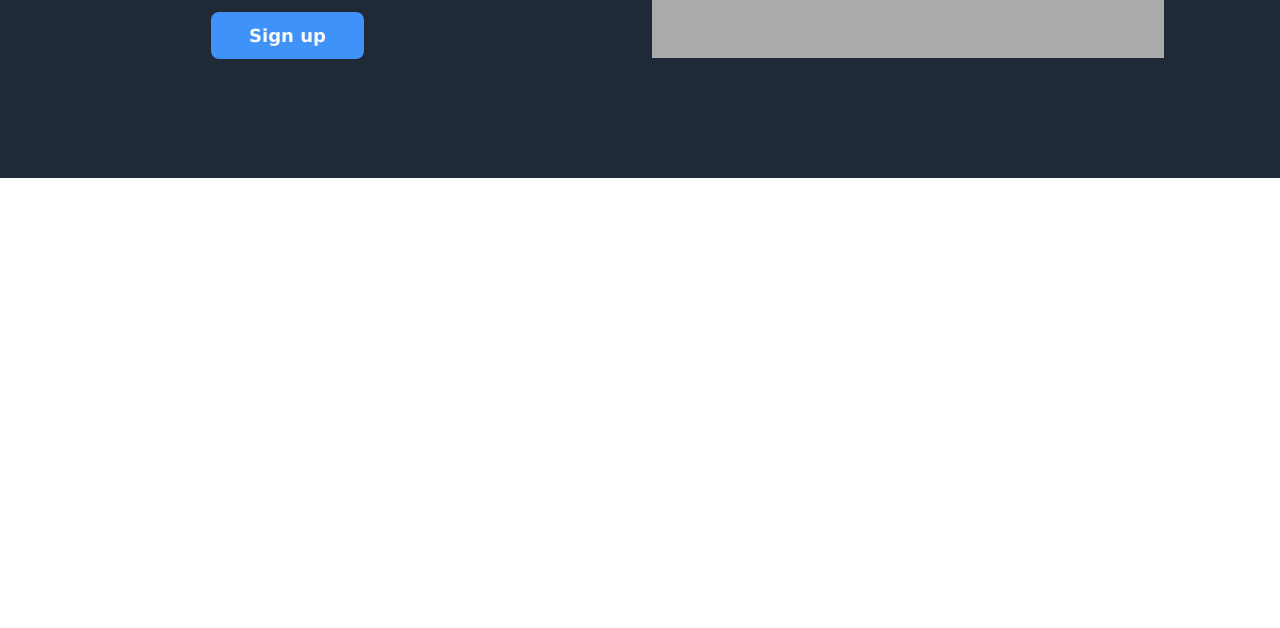
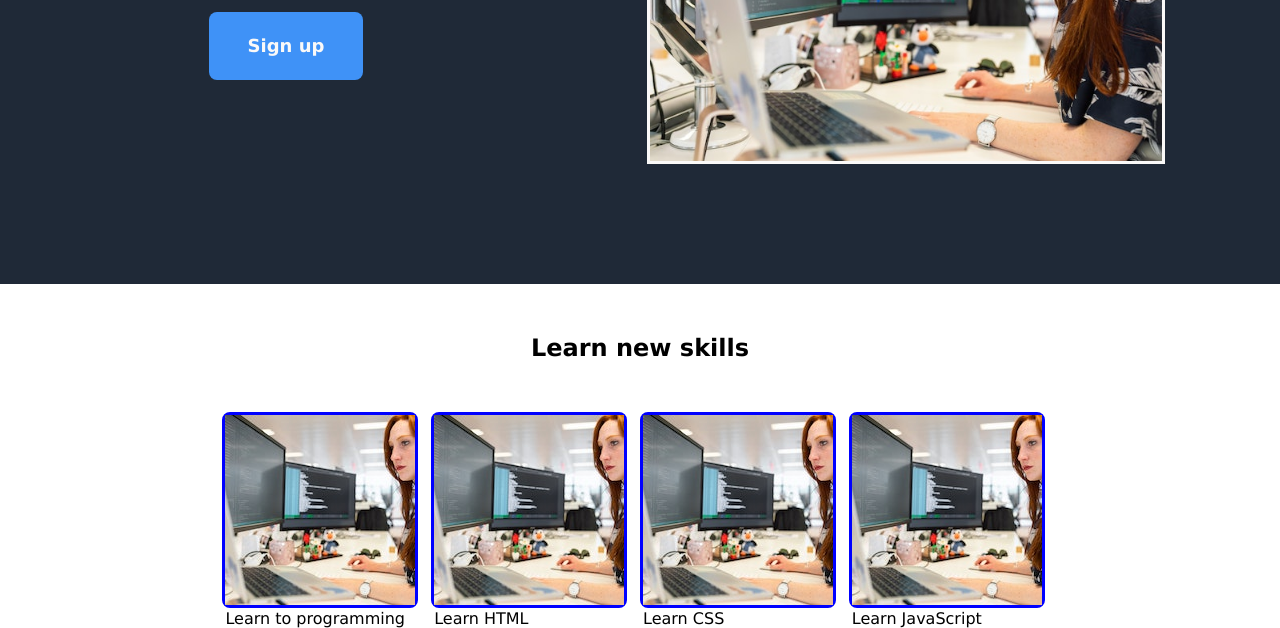
Before and after one commit to tarcioreis/odin-landing-page, a plain HTML site: page index.html in a window 1280 px wide. Shown: the part 348-976 px from the top of the page. Before the commit the page ends 800 px from the top, so only its background shows below. Drawn offline with Linux system fonts and the light colour scheme.

Commit message:
add middle div content

```diff
--- a/css/style.css
+++ b/css/style.css
@@ -4,6 +4,24 @@
     font-family: Verdana, Geneva, Tahoma, sans-serif;
 }
 
+.text-center {
+    text-align: center;
+    margin-top: 50px;
+    margin-bottom: 50px;
+    font-size: 24px;
+}
+
+text-center h3 {
+
+}
+.responsive-img {
+    width: 100%;
+    height: 100%;
+}
+
+.border {
+    border: 1px solid red;
+}
 /*header configuration*/
 
 .header-container {
@@ -38,7 +56,7 @@
     color: #e5e7eb;
 }
 
-/*main content configuration*/
+/*first div content configuration*/
 
 .container {
     /*border: 1px solid red;*/
@@ -87,4 +105,22 @@
     background-color: rgb(170, 170, 170);
     color: #fff;
     text-align: center;
+    border: 3px solid #faf9f8;
 }
+
+/*second div content configuration*/
+
+.boxes {
+
+    display: flex;
+    justify-content: center;
+
+}
+
+.box {
+    height: 190px;
+    width: 190px;
+    border: 3px solid blue;
+    border-radius: 8px;
+    margin-right: 1%;
+}
--- a/index.html
+++ b/index.html
@@ -30,7 +30,29 @@
         </div>
 
         <div class="img-container">
-            image goes here
+            <img class="responsive-img" src="./img/pexels-thisisengineering-3861958.jpg" alt="woman at computer">
+        </div>
+    </div>
+
+    <div class="content">
+        <h3 class="text-center">Learn new skills</h3>
+        <div class="boxes">
+            <div class="box">
+                <img class="responsive-img" src="./img/img_box.jpg" alt="">
+                <p>Learn to programming</p>
+            </div>
+            <div class="box">
+                <img class="responsive-img" src="./img/img_box.jpg" alt="">
+                <p>Learn HTML</p>
+            </div>
+            <div class="box">
+                <img class="responsive-img" src="./img/img_box.jpg" alt="">
+                <p>Learn CSS</p>
+            </div>
+            <div class="box">
+                <img class="responsive-img" src="./img/img_box.jpg" alt="">
+                <p>Learn JavaScript</p>
+            </div>
         </div>
     </div>
 </body>
```
Also changed, not shown: img/img_box.jpg (added), img/pexels-thisisengineering-3861958.jpg (added).
